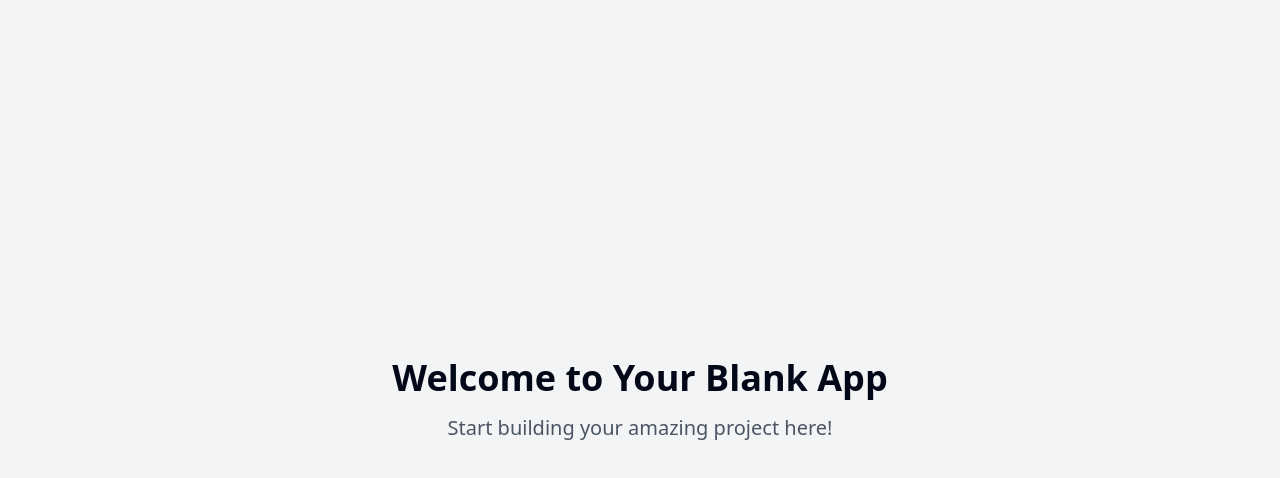
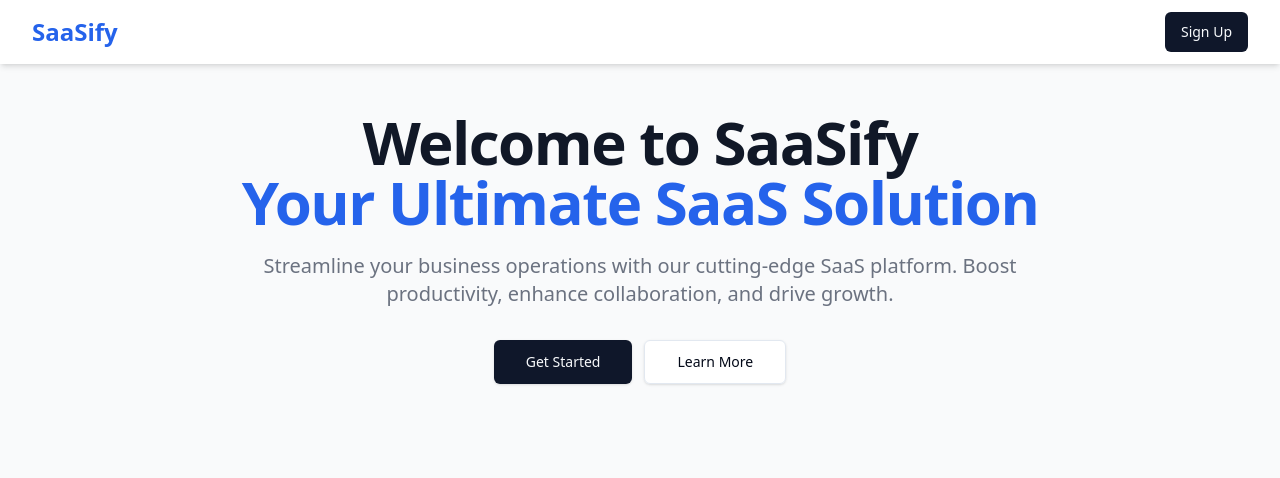
Before and after one commit to ifrazie/superhero-pancake, a React (Vite) app: page / in a window 1280 px wide. Shown: the top 478 px of the page. Built offline with nearby package versions, Linux system fonts and the light colour scheme.

Commit message:
Add landing page with navigation
Implemented a landing page for the SaaS startup, including a navigation bar featuring a Sign Up button.
[skip gpt_engineer]

```diff
--- /dev/null
+++ b/src/components/NavBar.jsx
@@ -0,0 +1,21 @@
+import React from 'react';
+import { Button } from "@/components/ui/button";
+
+const NavBar = () => {
+  return (
+    <nav className="bg-white shadow-md">
+      <div className="max-w-7xl mx-auto px-4 sm:px-6 lg:px-8">
+        <div className="flex justify-between h-16">
+          <div className="flex-shrink-0 flex items-center">
+            <span className="text-2xl font-bold text-blue-600">SaaSify</span>
+          </div>
+          <div className="flex items-center">
+            <Button variant="default" className="ml-4">Sign Up</Button>
+          </div>
+        </div>
+      </div>
+    </nav>
+  );
+};
+
+export default NavBar;
--- a/src/pages/Index.jsx
+++ b/src/pages/Index.jsx
@@ -1,12 +1,36 @@
-// Update this page (the content is just a fallback if you fail to update the page)
+import React from 'react';
+import NavBar from '../components/NavBar';
+import { Button } from "@/components/ui/button";
 
 const Index = () => {
   return (
-    <div className="min-h-screen flex items-center justify-center bg-gray-100">
-      <div className="text-center">
-        <h1 className="text-4xl font-bold mb-4">Welcome to Your Blank App</h1>
-        <p className="text-xl text-gray-600">Start building your amazing project here!</p>
-      </div>
+    <div className="min-h-screen flex flex-col bg-gray-50">
+      <NavBar />
+      <main className="flex-grow">
+        <div className="max-w-7xl mx-auto py-12 px-4 sm:px-6 lg:px-8">
+          <div className="text-center">
+            <h1 className="text-4xl tracking-tight font-extrabold text-gray-900 sm:text-5xl md:text-6xl">
+              <span className="block">Welcome to SaaSify</span>
+              <span className="block text-blue-600">Your Ultimate SaaS Solution</span>
+            </h1>
+            <p className="mt-3 max-w-md mx-auto text-base text-gray-500 sm:text-lg md:mt-5 md:text-xl md:max-w-3xl">
+              Streamline your business operations with our cutting-edge SaaS platform. Boost productivity, enhance collaboration, and drive growth.
+            </p>
+            <div className="mt-5 max-w-md mx-auto sm:flex sm:justify-center md:mt-8">
+              <div className="rounded-md shadow">
+                <Button variant="default" size="lg" className="w-full">
+                  Get Started
+                </Button>
+              </div>
+              <div className="mt-3 rounded-md shadow sm:mt-0 sm:ml-3">
+                <Button variant="outline" size="lg" className="w-full">
+                  Learn More
+                </Button>
+              </div>
+            </div>
+          </div>
+        </div>
+      </main>
     </div>
   );
 };
```
